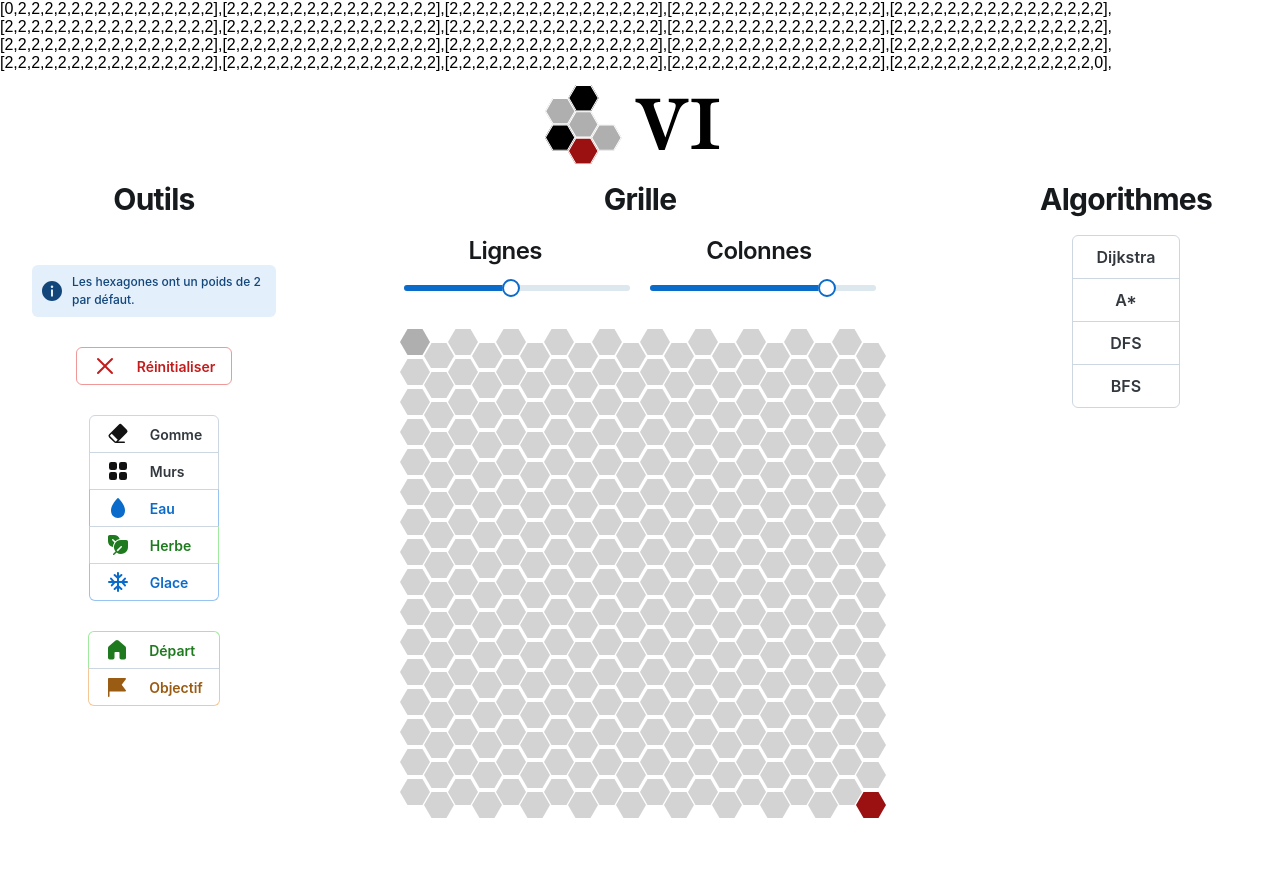
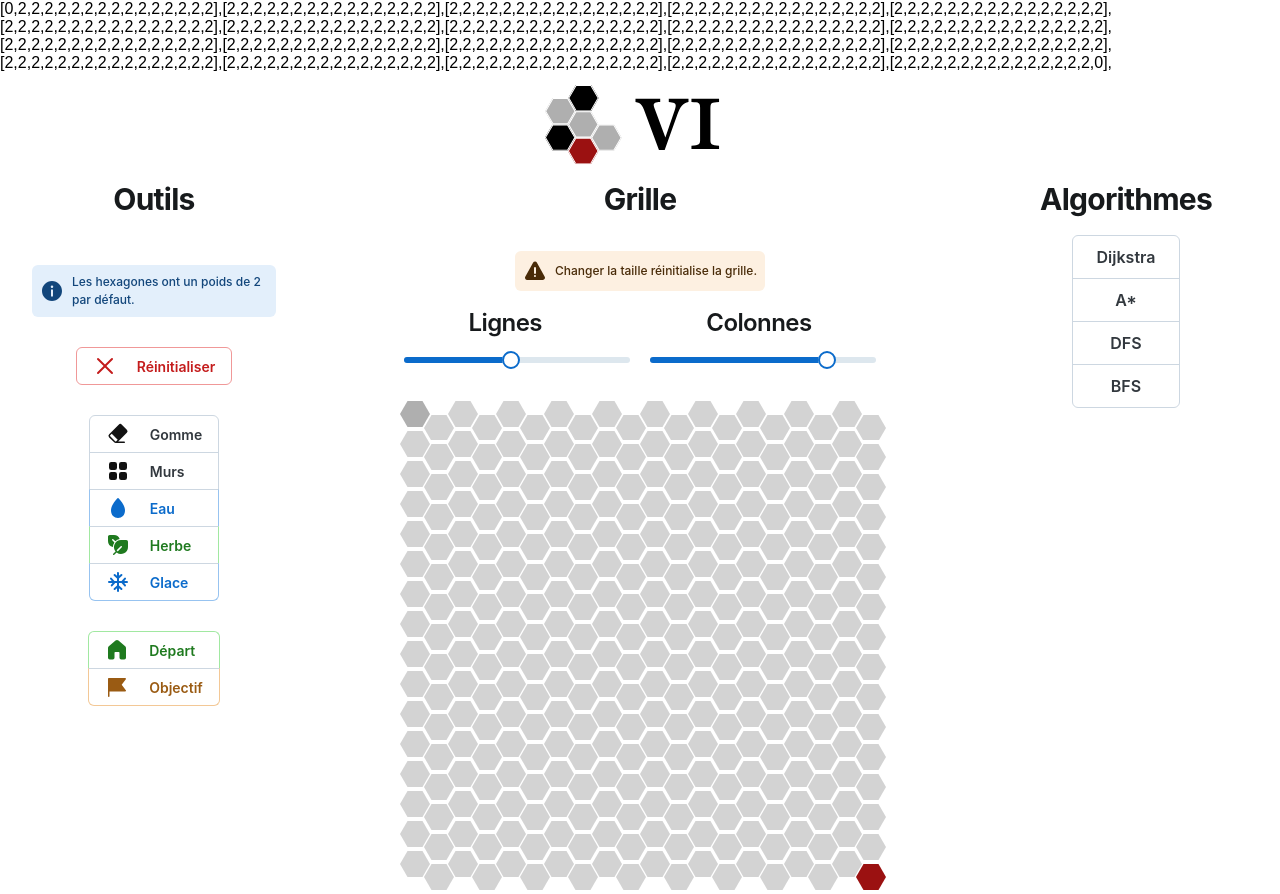
Before and after one commit to 444chak/VI, a Next.js app in the folder front-js/: page /home in a window 1280 px wide. Before the commit the page ends 822 px from the top, so only its background shows below. Built offline with nearby package versions, Linux system fonts and the light colour scheme.

Commit message:
:art: | Ajout d'une alerte pour indiquer que changer la taille réinitialise la grille

```diff
--- a/front-js/src/app/home/page.tsx
+++ b/front-js/src/app/home/page.tsx
@@ -418,6 +418,14 @@ export default function Home() {
             <Typography level="h2" sx={{ mb: 2 }}>
               Grille
             </Typography>
+            <Alert
+              color="warning"
+              startDecorator={<WarningIcon color="currentColor" />}
+              size="sm"
+              sx={{ margin: "1rem" }}
+            >
+              Changer la taille réinitialise la grille.
+            </Alert>
           </Box>
           <Box
             display={"flex"}
@@ -428,6 +436,7 @@ export default function Home() {
             <Typography level="h3">Lignes</Typography>
             <Typography level="h3">Colonnes</Typography>
           </Box>
+
           <Box
             display={"flex"}
             flexDirection={"row"}
```
